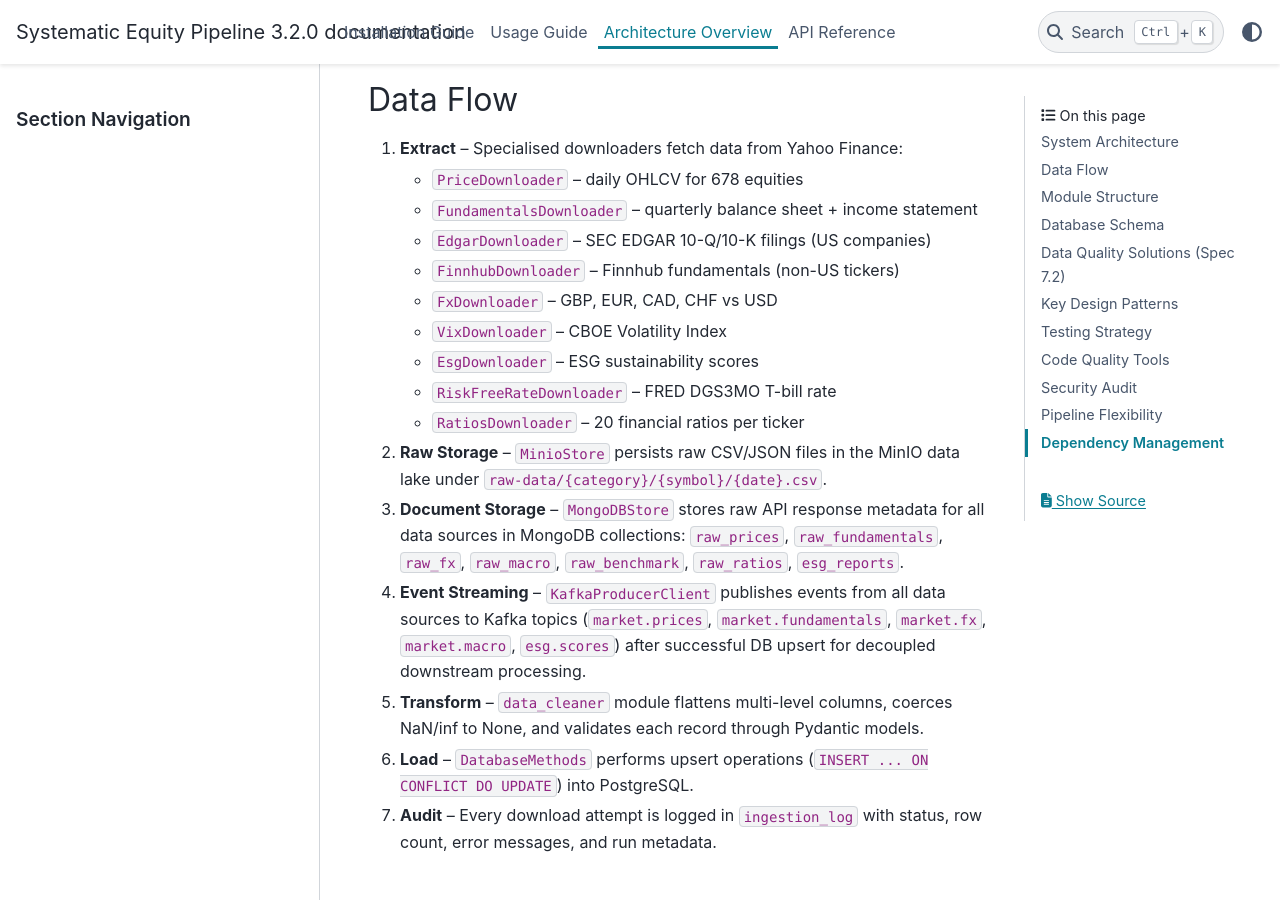
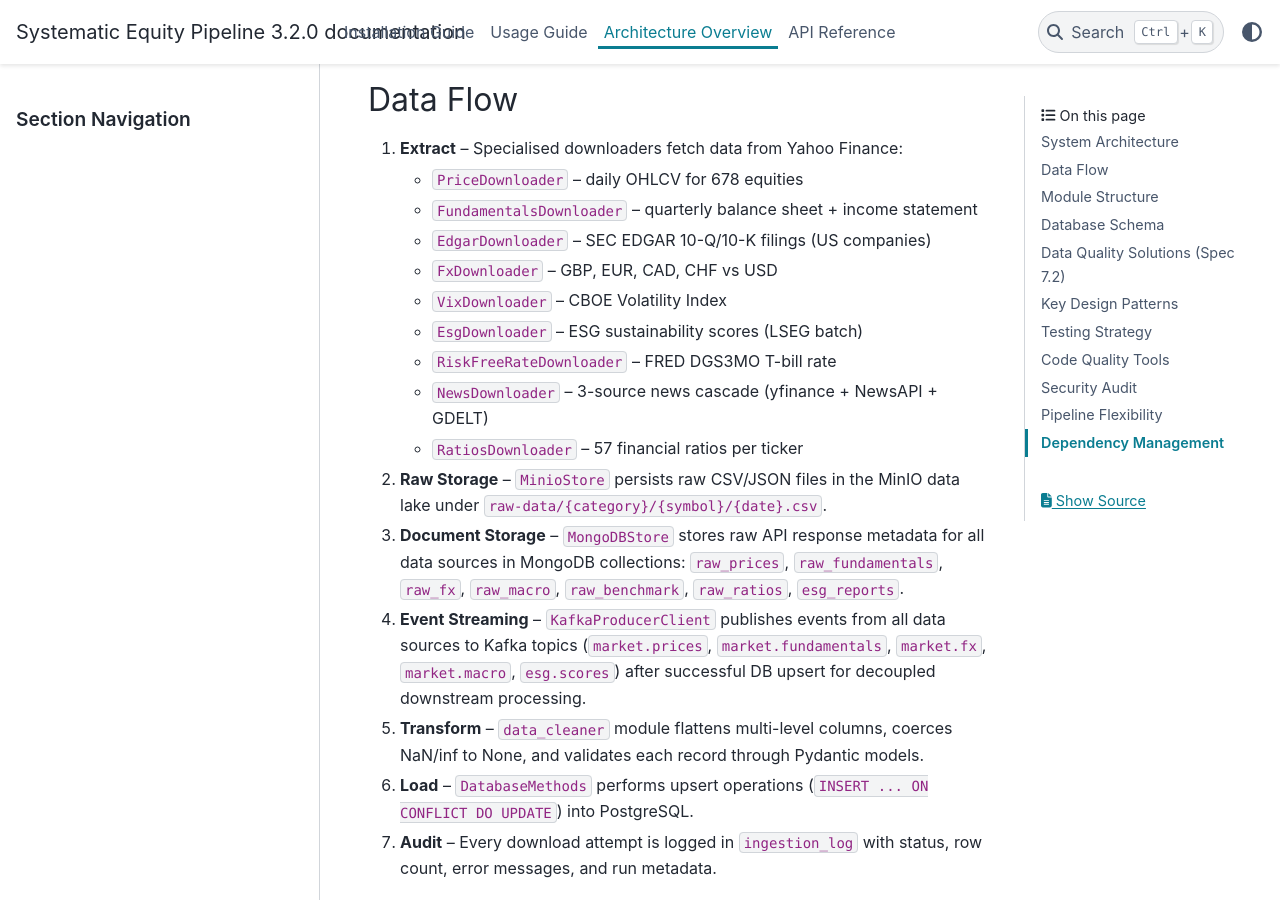
Before and after one commit to abailey81/Big-Data-Pipeline, a Sphinx documentation site: the page built from docs/architecture.rst, in a window 1280 px wide and 900 px high, scrolled down 619 px. Built offline with Sphinx 7.4.7 and the PyData theme 0.15.4, drawn with Linux system fonts in a browser that asks for light colours.

Commit message:
v3.2.0: Update docs, README, and env template for streamlined pipeline
- Remove unused API keys from .env.example (Finnhub, AV, FMP, SimFin)
- Update README: add --init_schema to Quick Start, document ESG/sentiment
  coverage scope, fix architecture diagram, add missing files to project
  structure tree (data_quality, data_exporter, all utils, .coveragerc)
- Update architecture.rst and installation.rst for active data sources
- Sync team-level CHANGELOG

```diff
--- a/docs/architecture.rst
+++ b/docs/architecture.rst
@@ -34,12 +34,12 @@ Data Flow
    - ``PriceDownloader`` -- daily OHLCV for 678 equities
    - ``FundamentalsDownloader`` -- quarterly balance sheet + income statement
    - ``EdgarDownloader`` -- SEC EDGAR 10-Q/10-K filings (US companies)
-   - ``FinnhubDownloader`` -- Finnhub fundamentals (non-US tickers)
    - ``FxDownloader`` -- GBP, EUR, CAD, CHF vs USD
    - ``VixDownloader`` -- CBOE Volatility Index
-   - ``EsgDownloader`` -- ESG sustainability scores
+   - ``EsgDownloader`` -- ESG sustainability scores (LSEG batch)
    - ``RiskFreeRateDownloader`` -- FRED DGS3MO T-bill rate
-   - ``RatiosDownloader`` -- 20 financial ratios per ticker
+   - ``NewsDownloader`` -- 3-source news cascade (yfinance + NewsAPI + GDELT)
+   - ``RatiosDownloader`` -- 57 financial ratios per ticker
 
 2. **Raw Storage** -- ``MinioStore`` persists raw CSV/JSON files in the MinIO
    data lake under ``raw-data/{category}/{symbol}/{date}.csv``.
--- a/docs/installation.rst
+++ b/docs/installation.rst
@@ -110,6 +110,6 @@ The pipeline reads environment variables from ``.env.dev``. Key variables:
    * - ``KAFKA_BOOTSTRAP_SERVERS``
      - Kafka bootstrap servers
      - ``localhost:9092``
-   * - ``FINNHUB_API_KEY``
-     - Finnhub API key (for non-US fundamentals)
+   * - ``NEWSAPI_KEY``
+     - NewsAPI key (optional, secondary news source)
      - (none)
```
Also changed, not shown: CHANGELOG.md (+7 -0 lines), README.md (+35 -14 lines), 1 other file.
